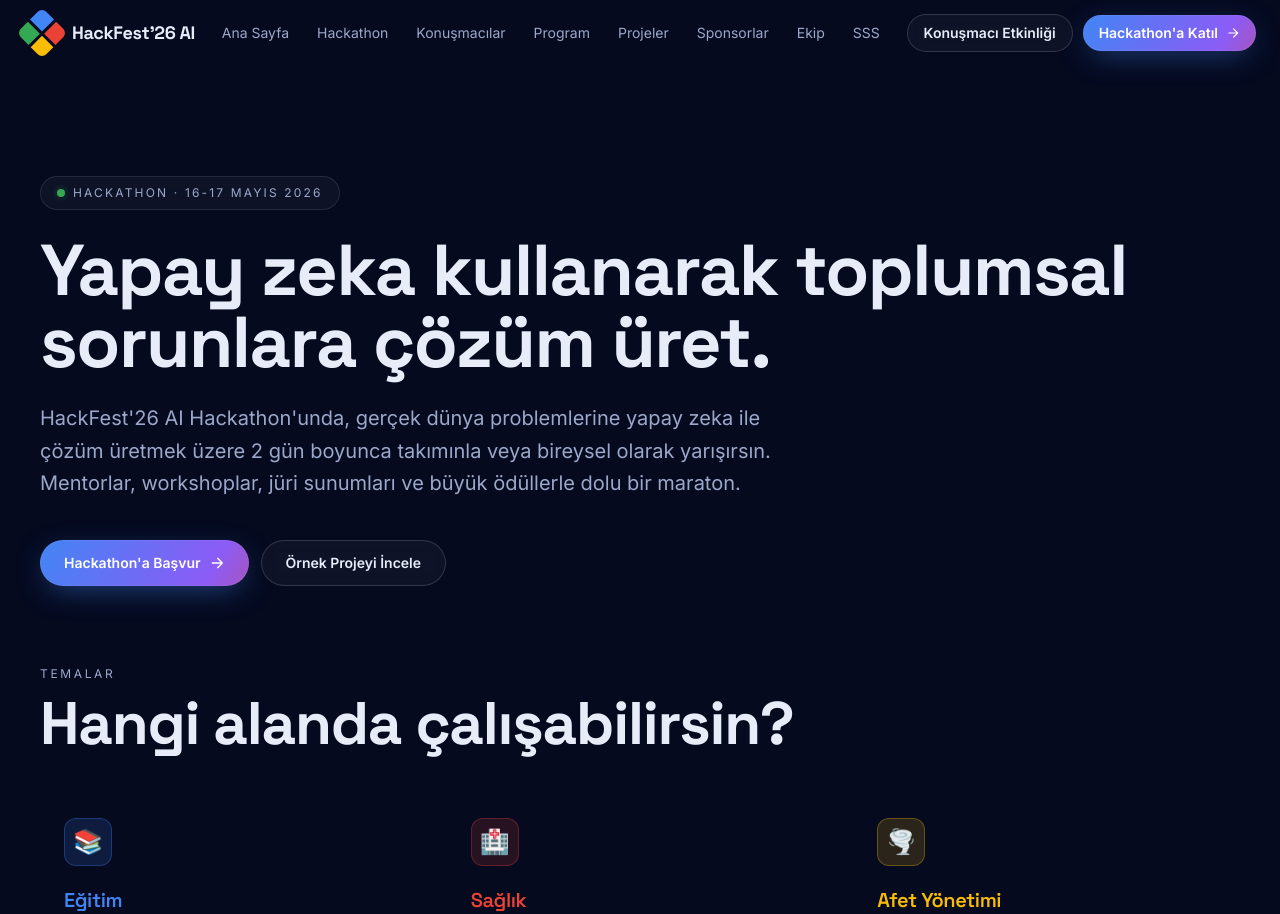
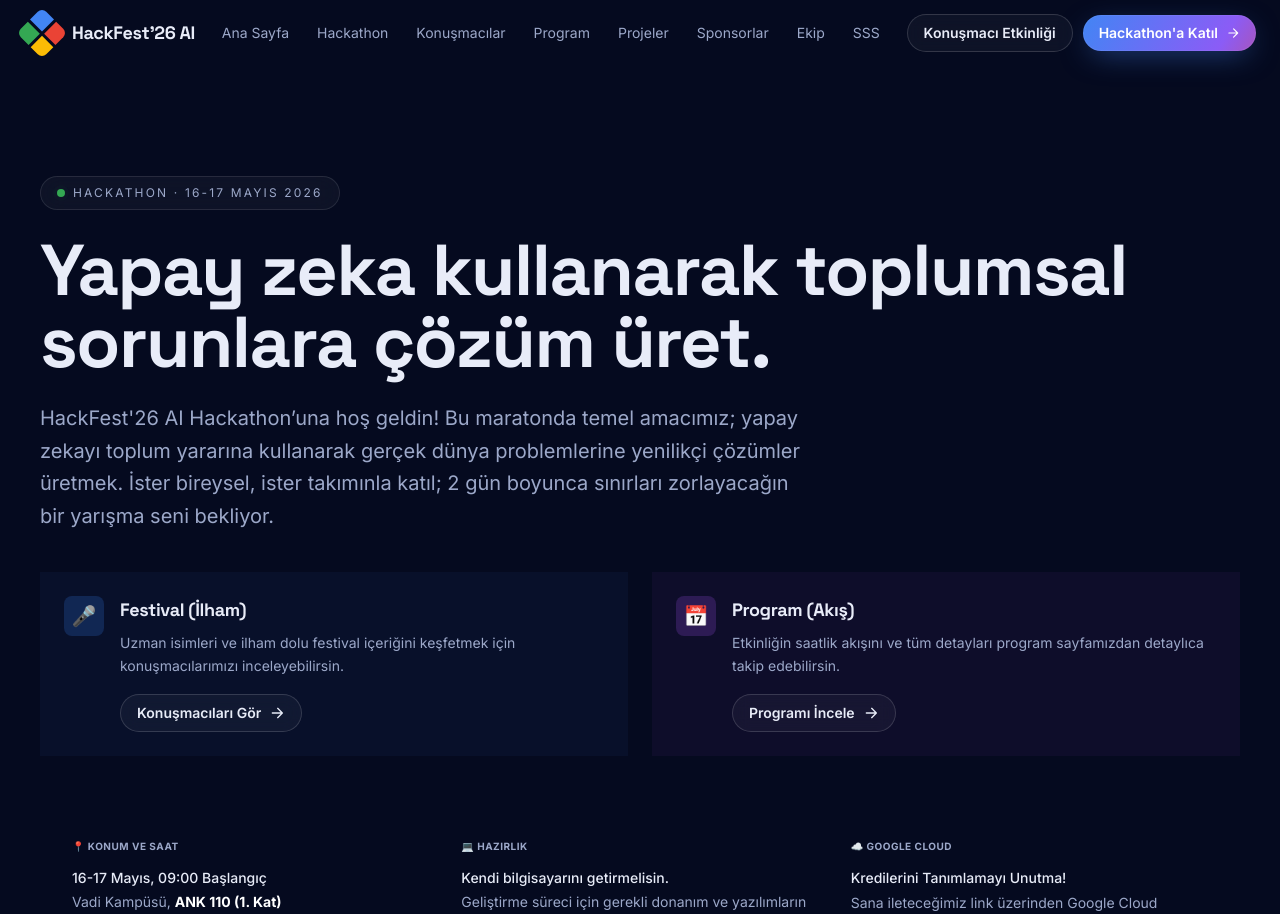
Before and after one commit to BeyzaESER22/HackatonWebSitesi, a Next.js app: page /hackathon in a window 1280 px wide. Shown: the top 914 px of the page. Built offline with nearby package versions, Linux system fonts and the light colour scheme; no server answers.

Commit message:
Enhance hackathon intro with event details, location (ANK 110), and navigation buttons

```diff
--- a/src/app/hackathon/page.js
+++ b/src/app/hackathon/page.js
@@ -42,14 +42,73 @@ export default function HackathonInfoPage() {
            <span className="hf-text-gradient">Yapay zeka</span> kullanarak toplumsal sorunlara çözüm üret.
           </h1>
           <p className="text-ink-dim text-xl max-w-3xl mb-10 leading-relaxed">
-            HackFest'26 AI Hackathon'unda, gerçek dünya problemlerine yapay zeka ile çözüm üretmek üzere 2 gün boyunca takımınla veya bireysel olarak yarışırsın. Mentorlar, workshoplar, jüri sunumları ve büyük ödüllerle dolu bir maraton.
+            HackFest'26 AI Hackathon’una hoş geldin! Bu maratonda temel amacımız; yapay zekayı toplum yararına kullanarak gerçek dünya problemlerine yenilikçi çözümler üretmek. İster bireysel, ister takımınla katıl; 2 gün boyunca sınırları zorlayacağın bir yarışma seni bekliyor.
           </p>
 
-          <div className="flex flex-col sm:flex-row gap-3">
-            <Button onClick={() => openModal('hack')} iconRight={<ArrowRightIcon />}>Hackathon'a Başvur</Button>
-            <Button as={Link} href={`/projects/${sampleProjectId}`} variant="ghost">
-              Örnek Projeyi İncele
+          {/* Bilgilendirme Kartları */}
+          <div className="grid md:grid-cols-2 gap-6 mb-12">
+            <Card className="!p-6 border-blue-500/20 bg-blue-500/5">
+              <div className="flex items-start gap-4">
+                <div className="w-10 h-10 rounded-lg bg-blue-500/20 flex items-center justify-center text-xl shrink-0">🎤</div>
+                <div>
+                  <h3 className="font-display font-bold text-lg mb-2">Festival (İlham)</h3>
+                  <p className="text-ink-dim text-sm mb-4 leading-relaxed">
+                    Uzman isimleri ve ilham dolu festival içeriğini keşfetmek için konuşmacılarımızı inceleyebilirsin.
+                  </p>
+                  <Button as={Link} href="/speakers" variant="ghost" size="sm" iconRight={<ArrowRightIcon />}>
+                    Konuşmacıları Gör
+                  </Button>
+                </div>
+              </div>
+            </Card>
+
+            <Card className="!p-6 border-purple-500/20 bg-purple-500/5">
+              <div className="flex items-start gap-4">
+                <div className="w-10 h-10 rounded-lg bg-purple-500/20 flex items-center justify-center text-xl shrink-0">📅</div>
+                <div>
+                  <h3 className="font-display font-bold text-lg mb-2">Program (Akış)</h3>
+                  <p className="text-ink-dim text-sm mb-4 leading-relaxed">
+                    Etkinliğin saatlik akışını ve tüm detayları program sayfamızdan detaylıca takip edebilirsin.
+                  </p>
+                  <Button as={Link} href="/schedule" variant="ghost" size="sm" iconRight={<ArrowRightIcon />}>
+                    Programı İncele
+                  </Button>
+                </div>
+              </div>
+            </Card>
+          </div>
+
+          {/* Lojistik ve Hazırlık */}
+          <div className="hf-glass p-8 rounded-2xl mb-12 border-white/5">
+            <div className="grid md:grid-cols-3 gap-8 text-sm">
+              <div>
+                <div className="text-ink-dim uppercase tracking-wider font-bold mb-3 text-[10px]">📍 Konum ve Saat</div>
+                <p className="font-medium">16-17 Mayıs, 09:00 Başlangıç</p>
+                <p className="text-ink-dim mt-1">Vadi Kampüsü, <span className="text-white font-bold">ANK 110 (1. Kat)</span></p>
+                <p className="text-[11px] text-ink-dim mt-2 leading-tight">Hamidiye Mah. Selçuklu Cad. No:4, Kağıthane/İst.</p>
+              </div>
+              <div>
+                <div className="text-ink-dim uppercase tracking-wider font-bold mb-3 text-[10px]">💻 Hazırlık</div>
+                <p className="font-medium">Kendi bilgisayarını getirmelisin.</p>
+                <p className="text-ink-dim mt-1">Geliştirme süreci için gerekli donanım ve yazılımların hazır olduğundan emin ol.</p>
+              </div>
+              <div>
+                <div className="text-ink-dim uppercase tracking-wider font-bold mb-3 text-[10px]">☁️ Google Cloud</div>
+                <p className="font-medium">Kredilerini Tanımlamayı Unutma!</p>
+                <p className="text-ink-dim mt-1 leading-relaxed">
+                  Sana ileteceğimiz link üzerinden Google Cloud kredilerini tanımlayarak Vertex AI ve diğer araçları ücretsiz kullanabilirsin.
+                </p>
+              </div>
+            </div>
+          </div>
+
+          <div className="flex flex-col sm:flex-row items-center gap-6">
+            <Button onClick={() => openModal('hack')} iconRight={<ArrowRightIcon />} className="w-full sm:w-auto">
+              Hackathon'a Başvur
             </Button>
+            <div className="text-ink-dim text-sm flex items-center gap-2">
+              <span className="animate-bounce">↓</span> Detaylar için aşağı kaydır
+            </div>
           </div>
         </Container>
       </section>
```
